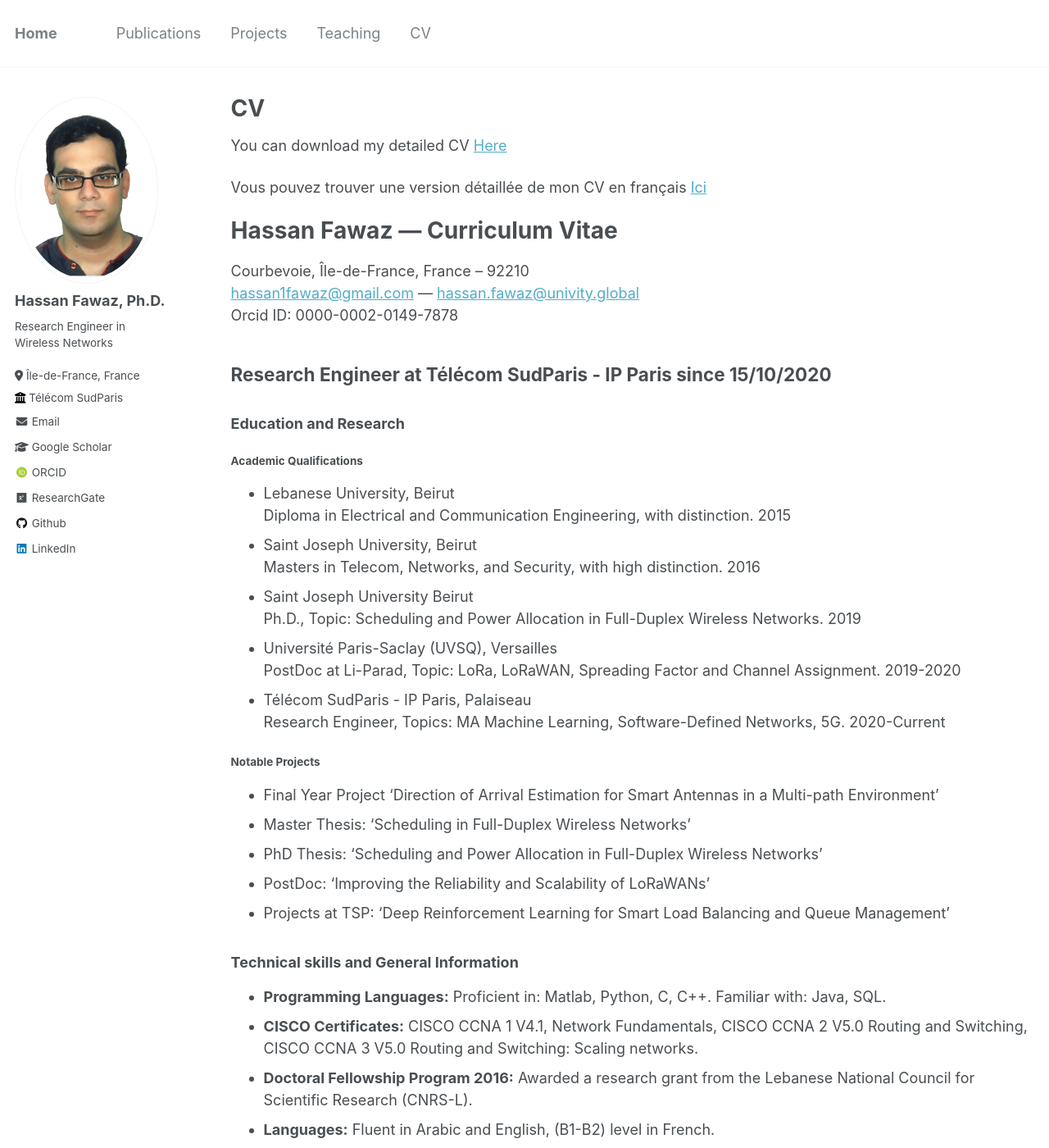
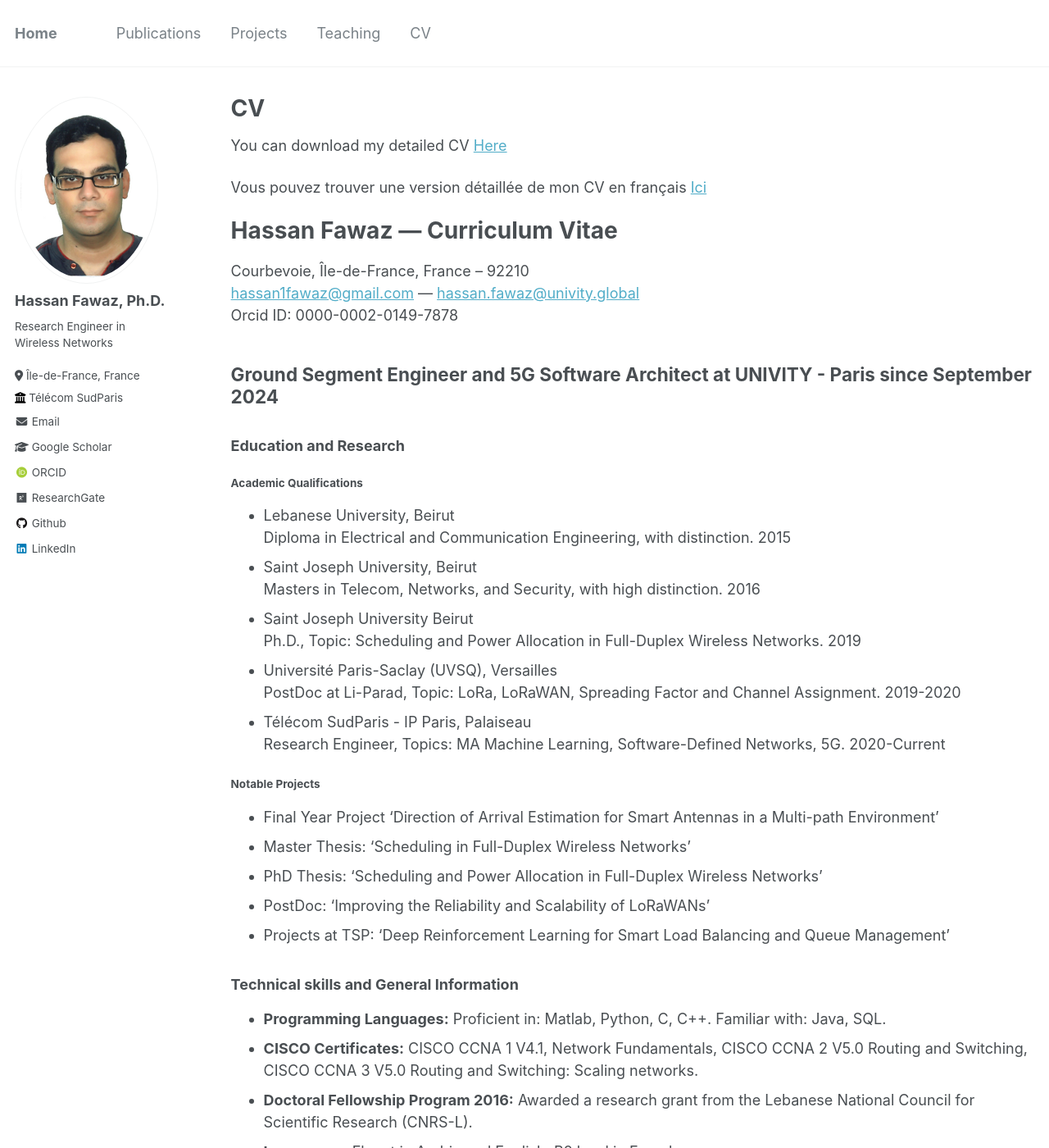
Before and after one commit to Hassan-Fawaz/Hassan-Fawaz.github.io, a Jekyll site: the page built from _pages/cv.md, in a window 1280 px wide and 1400 px high. Shown: the whole window at 82% size. Built offline with Jekyll 4.4.1, drawn with Linux system fonts in a browser that asks for light colours; some web fonts are replaced; some of the changed text lies outside the part shown.

Commit message:
Update cv.md

```diff
--- a/_pages/cv.md
+++ b/_pages/cv.md
@@ -26,7 +26,7 @@ Courbevoie, Île-de-France, France – 92210
 [hassan1fawaz@gmail.com](mailto:hassan1fawaz@gmail.com) — [hassan.fawaz@univity.global](mailto:hassan.fawaz@univity.global)
 Orcid ID: 0000-0002-0149-7878
 
-## Research Engineer at Télécom SudParis - IP Paris since 15/10/2020
+## Ground Segment Engineer and 5G Software Architect at UNIVITY - Paris since September 2024
 
 ### Education and Research
 
@@ -53,7 +53,7 @@ Orcid ID: 0000-0002-0149-7878
 - **Programming Languages:** Proficient in: Matlab, Python, C, C++. Familiar with: Java, SQL.
 - **CISCO Certificates:** CISCO CCNA 1 V4.1, Network Fundamentals, CISCO CCNA 2 V5.0 Routing and Switching, CISCO CCNA 3 V5.0 Routing and Switching: Scaling networks.
 - **Doctoral Fellowship Program 2016:** Awarded a research grant from the Lebanese National Council for Scientific Research (CNRS-L).
-- **Languages:** Fluent in Arabic and English, (B1-B2) level in French.
+- **Languages:** Fluent in Arabic and English, B2 level in French.
 
 ### Previous Employment
 - Saint Joseph University Beirut
@@ -64,3 +64,5 @@ Orcid ID: 0000-0002-0149-7878
   General Course Assistant March - December 2019
 - UVSQ - Paris Saclay Versailles
   PostDoc Researcher December 2019 - October 2020
+- IP Paris - Telecom SudParis
+  Research Engineer Novemeber 2020 - August 2024
```
